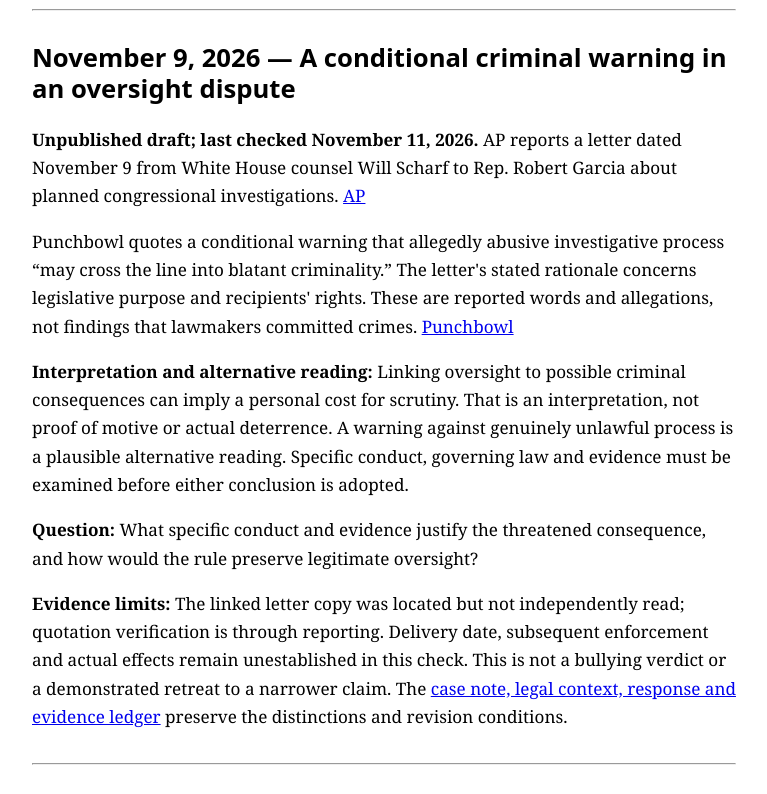
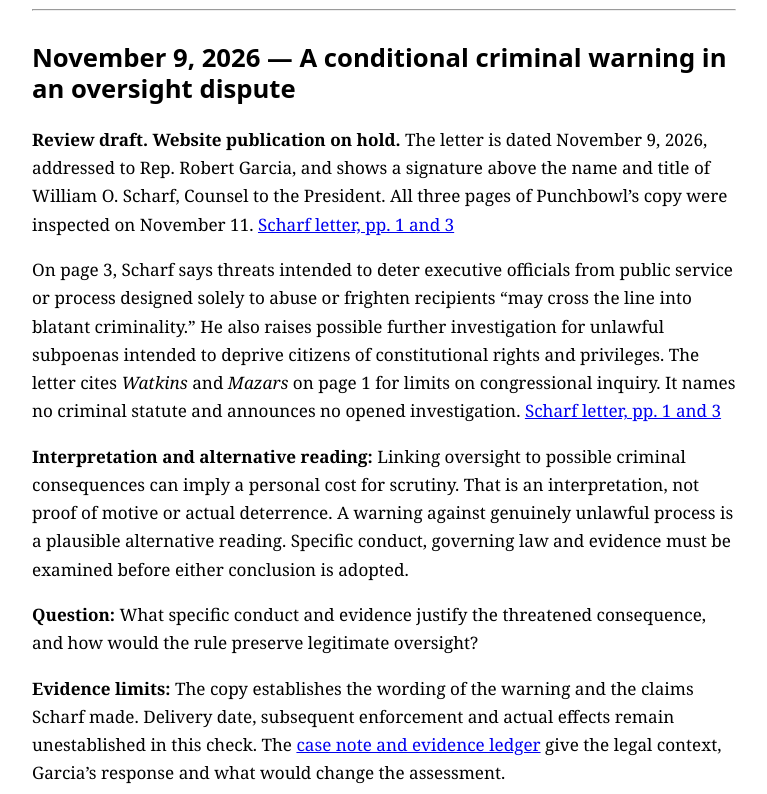
Before and after one commit to ExtiVaries/How-to-Hear-a-Bully, a plain HTML site: page rhetoric-examples.html in a window 1280 px wide. Shown: the part 7540-8334 px from the top of the page, without its empty margins (256-1023 px from the left). Drawn offline with Linux system fonts and the light colour scheme.

Commit message:
Verify Scharf oversight warning against the full letter

```diff
--- a/rhetoric-examples.html
+++ b/rhetoric-examples.html
@@ -78,11 +78,11 @@
 <p><strong>Evidence status:</strong> TENT's statement was read directly; court actions and harms are attributed to reporting. Underlying orders were not independently inspected. Interpretation is editorial. <strong>Last checked:</strong> October 29, 2026.</p>
 <hr />
 <h2 id="scharf-oversight-warning-2026-11-09">November 9, 2026 — A conditional criminal warning in an oversight dispute</h2>
-<p><strong>Unpublished draft; last checked November 11, 2026.</strong> AP reports a letter dated November 9 from White House counsel Will Scharf to Rep. Robert Garcia about planned congressional investigations. <a href="https://apnews.com/article/12acd4e233792f687b80eb9636aea18d">AP</a></p>
-<p>Punchbowl quotes a conditional warning that allegedly abusive investigative process “may cross the line into blatant criminality.” The letter's stated rationale concerns legislative purpose and recipients' rights. These are reported words and allegations, not findings that lawmakers committed crimes. <a href="https://punchbowl.news/article/washington/white-house-threatens-house-dems-investigations/">Punchbowl</a></p>
+<p><strong>Review draft. Website publication on hold.</strong> The letter is dated November 9, 2026, addressed to Rep. Robert Garcia, and shows a signature above the name and title of William O. Scharf, Counsel to the President. All three pages of Punchbowl’s copy were inspected on November 11. <a href="https://punchbowl.news/wp-content/uploads/WH-Hill_Letter.pdf">Scharf letter, pp. 1 and 3</a></p>
+<p>On page 3, Scharf says threats intended to deter executive officials from public service or process designed solely to abuse or frighten recipients “may cross the line into blatant criminality.” He also raises possible further investigation for unlawful subpoenas intended to deprive citizens of constitutional rights and privileges. The letter cites <em>Watkins</em> and <em>Mazars</em> on page 1 for limits on congressional inquiry. It names no criminal statute and announces no opened investigation. <a href="https://punchbowl.news/wp-content/uploads/WH-Hill_Letter.pdf">Scharf letter, pp. 1 and 3</a></p>
 <p><strong>Interpretation and alternative reading:</strong> Linking oversight to possible criminal consequences can imply a personal cost for scrutiny. That is an interpretation, not proof of motive or actual deterrence. A warning against genuinely unlawful process is a plausible alternative reading. Specific conduct, governing law and evidence must be examined before either conclusion is adopted.</p>
 <p><strong>Question:</strong> What specific conduct and evidence justify the threatened consequence, and how would the rule preserve legitimate oversight?</p>
-<p><strong>Evidence limits:</strong> The linked letter copy was located but not independently read; quotation verification is through reporting. Delivery date, subsequent enforcement and actual effects remain unestablished in this check. This is not a bullying verdict or a demonstrated retreat to a narrower claim. The <a href="docs/oversight-warning-2026-11-09.md">case note, legal context, response and evidence ledger</a> preserve the distinctions and revision conditions.</p>
+<p><strong>Evidence limits:</strong> The copy establishes the wording of the warning and the claims Scharf made. Delivery date, subsequent enforcement and actual effects remain unestablished in this check. The <a href="docs/oversight-warning-2026-11-09.md">case note and evidence ledger</a> give the legal context, Garcia’s response and what would change the assessment.</p>
 <hr>
 <h2>How entries are selected</h2><p>Each new entry should provide a source, context, a careful explanation of the mechanism, counterevidence or alternative readings, and a practical question. Unsupported examples are not presented as verified. Significant corrections should be documented rather than silently rewritten.</p>
 <p><a href="./">Return to the guide</a></p></main></body></html>
```
Also changed, not shown: 2 other files.
